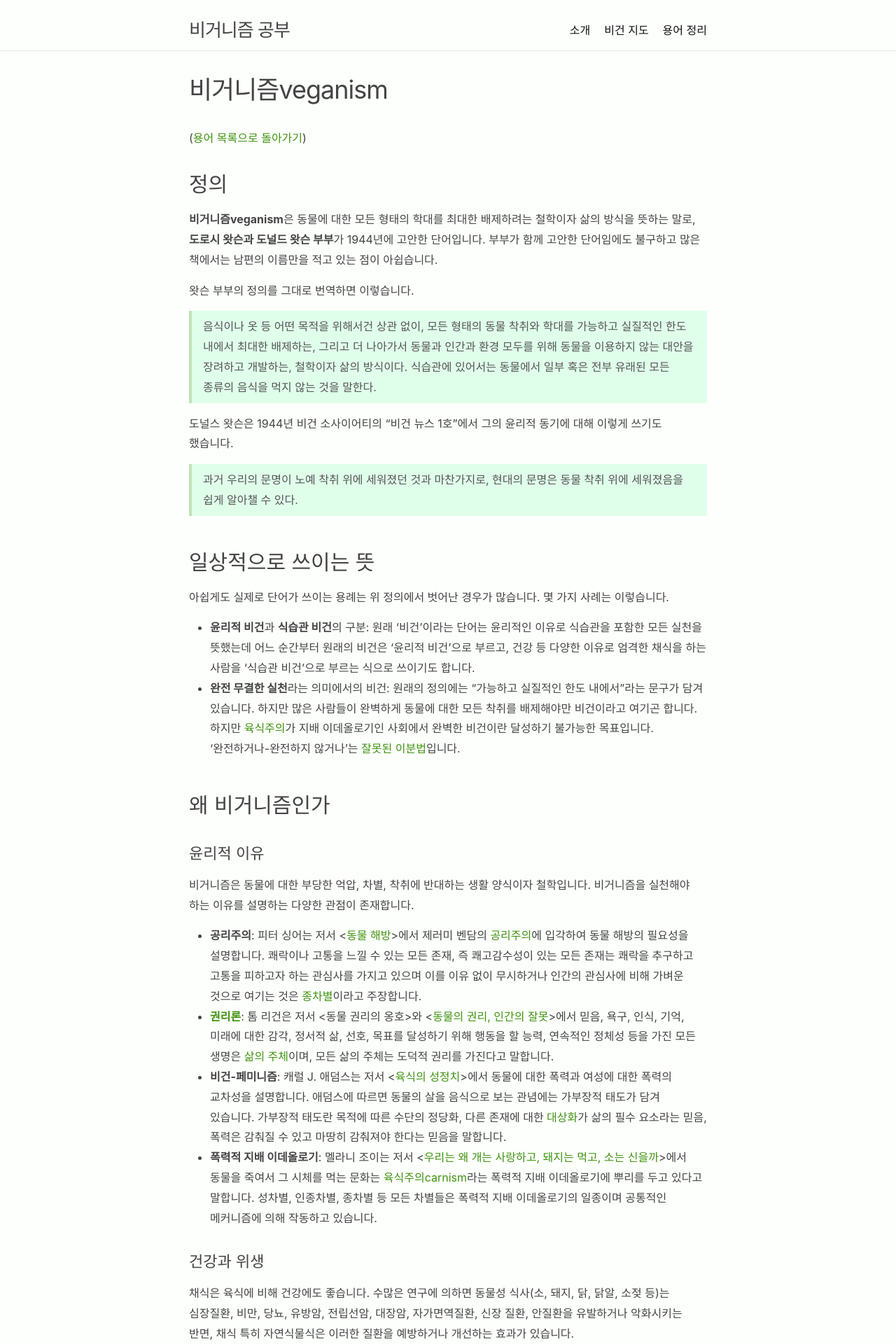
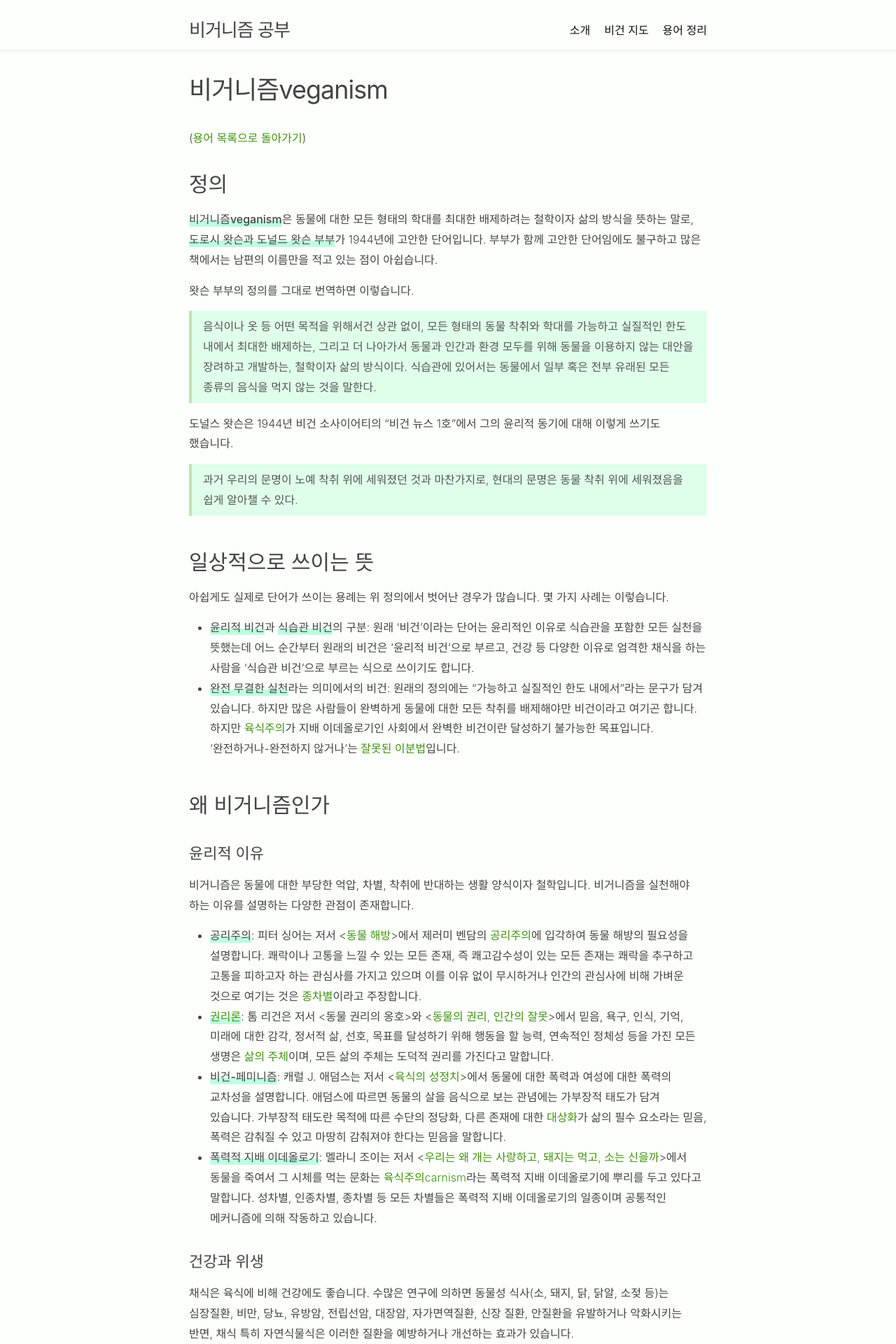
Before and after one commit to veganstudies/veganstudies.github.io, a Jekyll site: the page built from _terms/veganism.md, in a window 1280 px wide. Shown: the top 1920 px of the page at 70% size. Built offline with Jekyll 4.4.1, drawn with Linux system fonts in a browser that asks for light colours; some web fonts are replaced.

Commit message:
feat: CSS 수정

```diff
--- a/assets/css/style.scss
+++ b/assets/css/style.scss
@@ -3,9 +3,10 @@
 ---
 
 @import "minima";
+@import url(//spoqa.github.io/spoqa-han-sans/css/SpoqaHanSansNeo.css);
 
 body {
-    font: 400 16px/1.8 -apple-system, BlinkMacSystemFont, "Segoe UI", Roboto, Helvetica, Arial, sans-serif, "Apple Color Emoji", "Segoe UI Emoji", "Segoe UI Symbol";
+    font: 300 16px/1.8 'Spoqa Han Sans Neo', -apple-system, BlinkMacSystemFont, "Segoe UI", Roboto, Helvetica, Arial, sans-serif, "Apple Color Emoji", "Segoe UI Emoji", "Segoe UI Symbol";
     background-color: #fcfffc;
     word-break: keep-all;
     color: #444444;
@@ -98,6 +99,7 @@ article.post {
         h1, h2, h3, h4, h5, h6 {
             margin-top: 1.5em;
             line-height: 1.4;
+            font-weight: 500;
 
             &:first-child {
                 margin-top: 1em;
@@ -109,6 +111,12 @@ article.post {
             letter-spacing: inherit;
             font-style: inherit;
         }
+
+        b, strong {
+            font-weight: 500;
+            border-bottom: 1px solid #bdffe0;
+            box-shadow: inset 0 -0.5em 0 #bdffe0;
+        }
     }
 }
 
```
